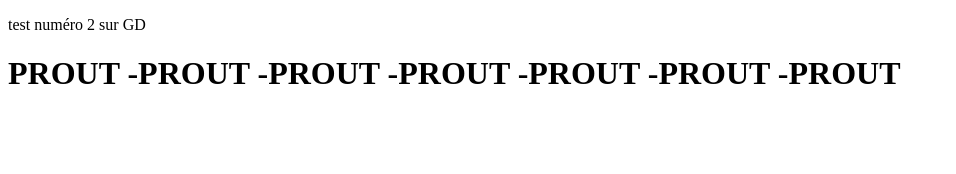
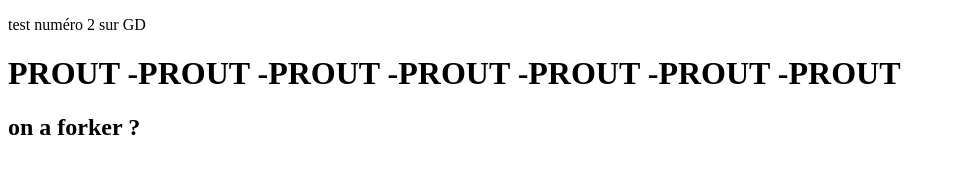
Before and after one commit to irbt/Test-GD-2, a plain HTML site: page index.html in a window 1280 px wide. Shown: the whole page, without its empty margins (0-956 px from the left). Drawn offline with Linux system fonts and the light colour scheme.

Commit message:
Update index.html

```diff
--- a/index.html
+++ b/index.html
@@ -12,6 +12,8 @@
 
 <h1>PROUT -PROUT -PROUT -PROUT -PROUT -PROUT -PROUT</h1>
 
+<h2>on a forker ?</h2>
+
 
 </body>
 </html>
```
